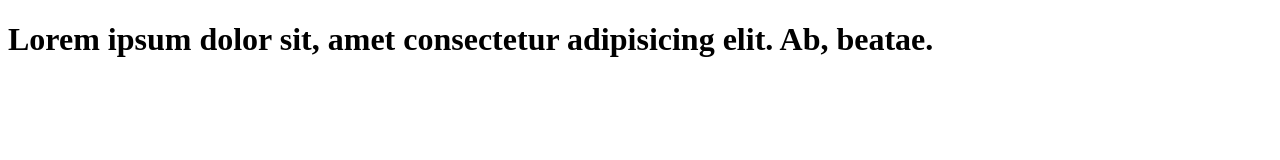
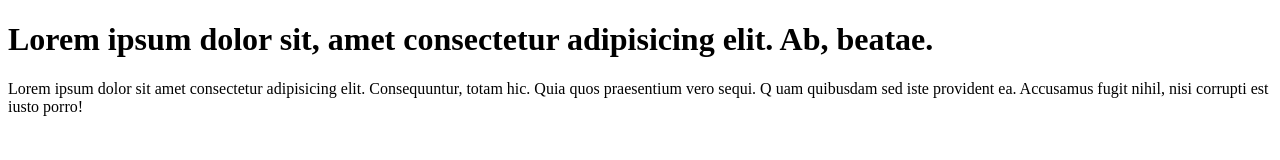
Before and after one commit to edwinjoju/learn-git, a plain HTML site: page index.html in a window 1280 px wide. Drawn offline with Linux system fonts and the light colour scheme.

Commit message:
added content

```diff
--- a/index.html
+++ b/index.html
@@ -8,5 +8,9 @@
 <body>
     <h1>Lorem ipsum dolor sit,
         amet consectetur adipisicing elit. Ab, beatae.</h1>
+    <p>Lorem ipsum dolor sit amet consectetur adipisicing elit.
+         Consequuntur, totam hic. Quia quos praesentium vero sequi. Q
+         uam quibusdam sed iste provident ea.
+        Accusamus fugit nihil, nisi corrupti est iusto porro!</p>
 </body>
 </html>
```
